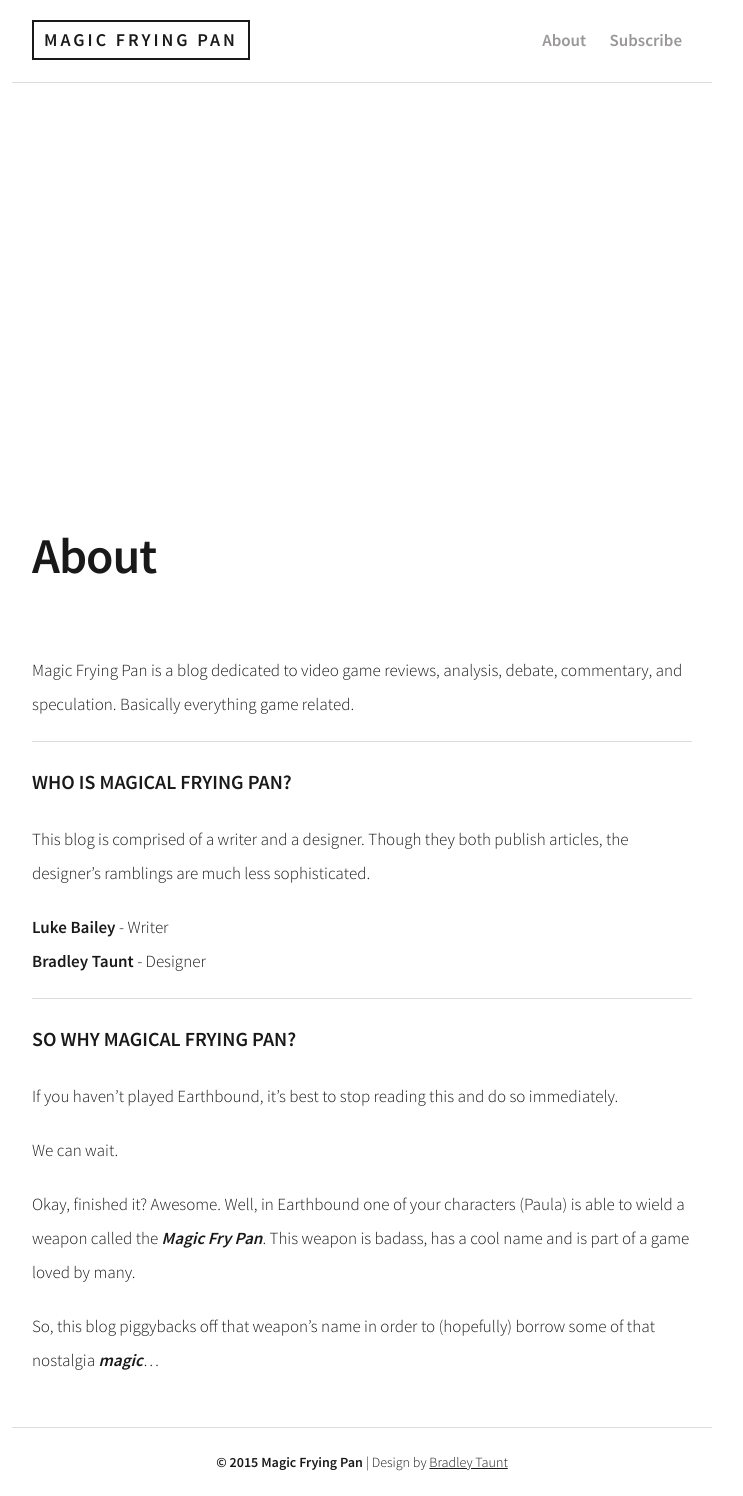
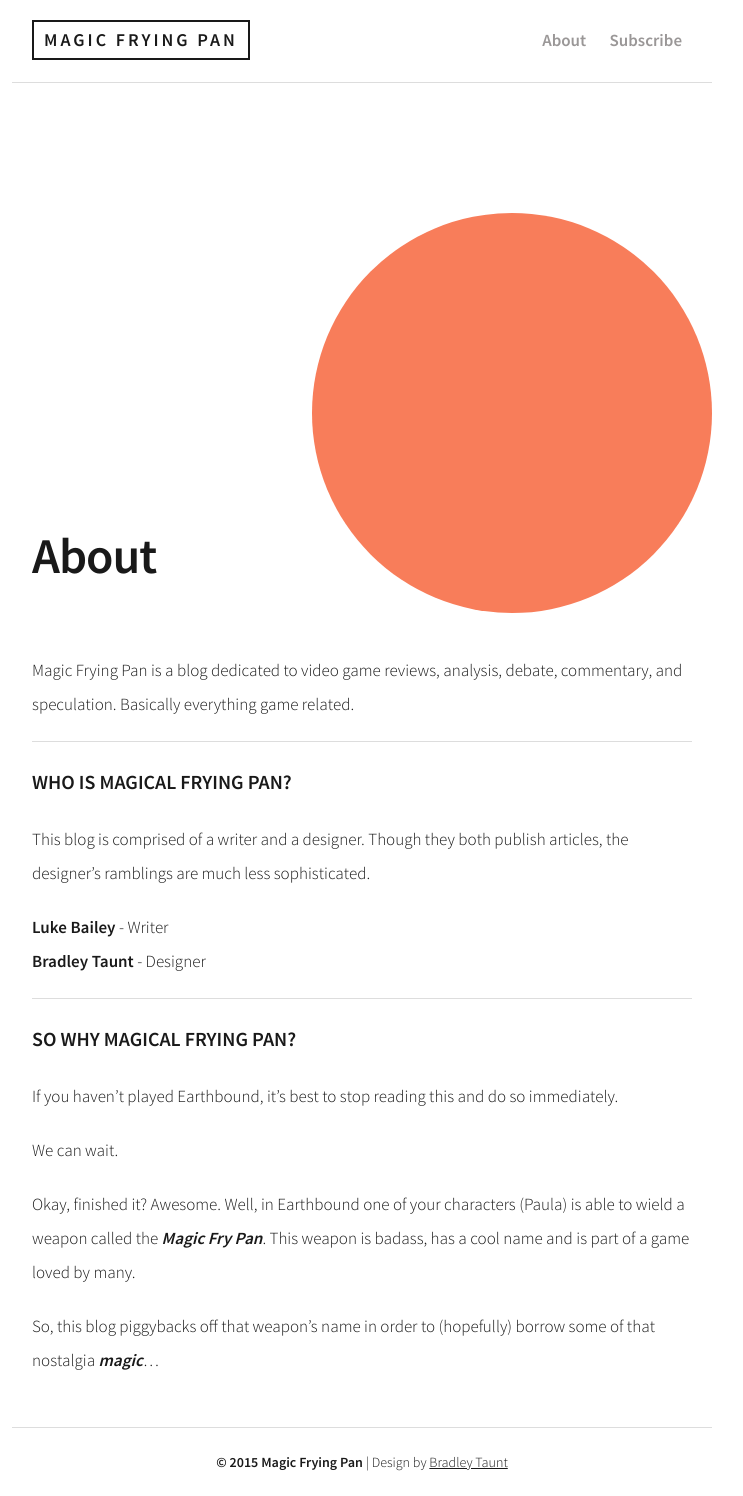
Before and after one commit to magicfryingpan/magicfryingpan.github.io, a Jekyll site: the page built from about.md, in a window 1280 px wide. Shown: the whole page, without its empty margins (278-1021 px from the left). Built offline with Jekyll 4.4.1, drawn with Linux system fonts in a browser that asks for light colours.

Commit message:
Fix pages color scheme again

```diff
--- a/_layouts/page.html
+++ b/_layouts/page.html
@@ -10,7 +10,7 @@
     <div class="content-wrapper">
 
       <div class="post-holder">
-        <div class="color-palette" id="{{ post.color }}"></div>
+        <div class="color-palette" id="{{ page.color }}"></div>
         <h1 class="post-title">{{ page.title }}</h1>
         <div class="clearfix"></div>
       </div>
```
